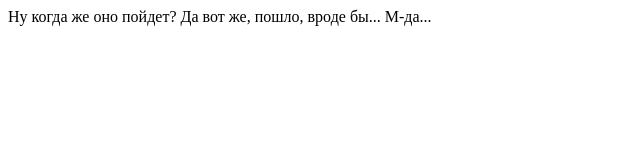
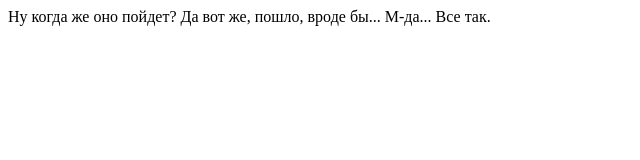
Before and after one commit to monIgnatia/repo15, a plain HTML site: page file.html in a window 1280 px wide. Shown: the full height of the page, 0-640 px from the left. Drawn offline with Linux system fonts and the light colour scheme.

Commit message:
Update file.html

```diff
--- a/file.html
+++ b/file.html
@@ -8,5 +8,6 @@
     Ну когда же оно пойдет?
     Да вот же, пошло, вроде бы...
     М-да...
+    Все так.
   </body>
 </html>
```
